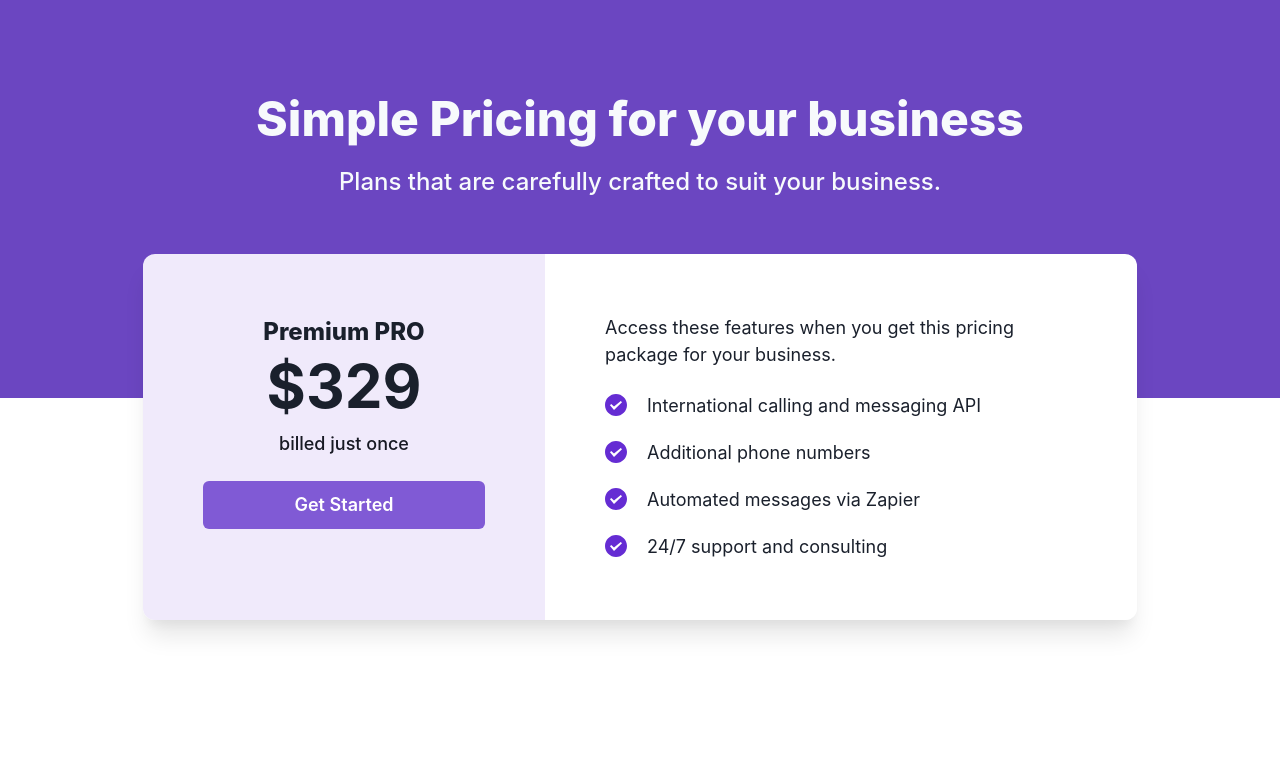
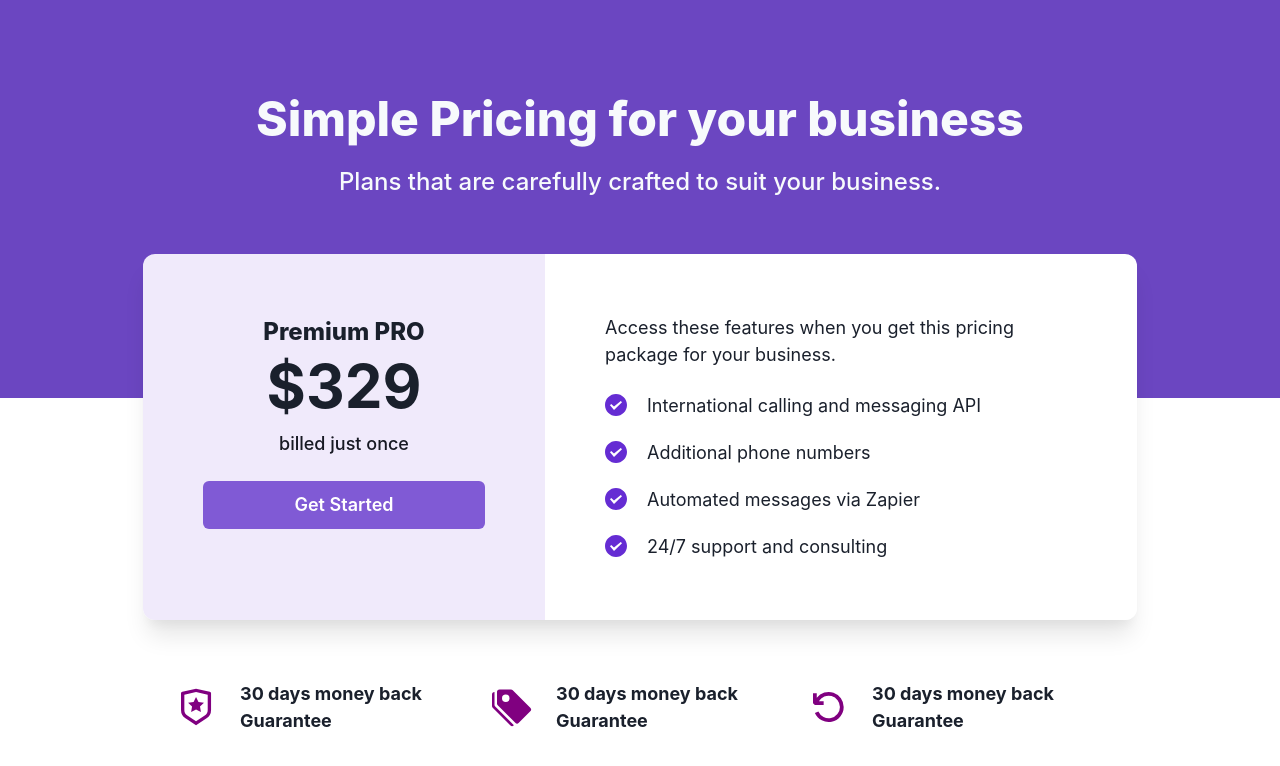
Before and after one commit to hirashoaib/nextjs-price-ui, a Next.js app: page / in a window 1280 px wide. Shown: the top 766 px of the page. Built offline with nearby package versions, Linux system fonts and the light colour scheme.

Commit message:
Added Feature Section

```diff
--- a/package.json
+++ b/package.json
@@ -15,7 +15,8 @@
     "framer-motion": "^6.5.1",
     "next": "12.3.1",
     "react": "18.2.0",
-    "react-dom": "18.2.0"
+    "react-dom": "18.2.0",
+    "react-icons": "^4.4.0"
   },
   "devDependencies": {
     "@types/node": "18.7.18",
--- /dev/null
+++ b/pages/components/Features.tsx
@@ -0,0 +1,32 @@
+import { HStack, Box, Text } from "@chakra-ui/react";
+import React from "react";
+import { RiShieldStarLine } from "react-icons/ri";
+import { BsTagsFill } from "react-icons/bs";
+import { VscDebugRestart } from "react-icons/vsc";
+
+export const Features = () => {
+  return (
+    <Box maxW="1024px" m="auto" pt="60px" pb="32px">
+      <HStack px="48px" spacing="20px">
+        <HStack spacing="24px">
+          <RiShieldStarLine size="48px" color="purple"/>
+          <Text fontSize="18px" fontWeight="700" textAlign="left">
+            30 days money back Guarantee
+          </Text>
+        </HStack>
+        <HStack spacing="24px">
+          <BsTagsFill size="48px" color="purple" />
+          <Text fontSize="18px" fontWeight="700" textAlign="left">
+            30 days money back Guarantee
+          </Text>
+        </HStack>
+        <HStack spacing="24px">
+          <VscDebugRestart size="48px" color="purple" />
+          <Text fontSize="18px" fontWeight="700" textAlign="left">
+            30 days money back Guarantee
+          </Text>
+        </HStack>
+      </HStack>
+    </Box>
+  );
+};
--- a/pages/index.tsx
+++ b/pages/index.tsx
@@ -2,6 +2,7 @@ import type { NextPage } from 'next'
 import Head from 'next/head'
 import Image from 'next/image'
 import styles from '../styles/Home.module.css'
+import { Features } from './components/Features'
 import { Header } from './components/Header'
 import { Pricing } from './components/Pricing'
 
@@ -10,7 +11,7 @@ const Home: NextPage = () => {
     <div className={styles.container}>
       <Header/>
       <Pricing/>
-
+      <Features/>
     </div>
   )
 }
```
Also changed, not shown: 1 other file (tests, documents, lock files or other folders).
